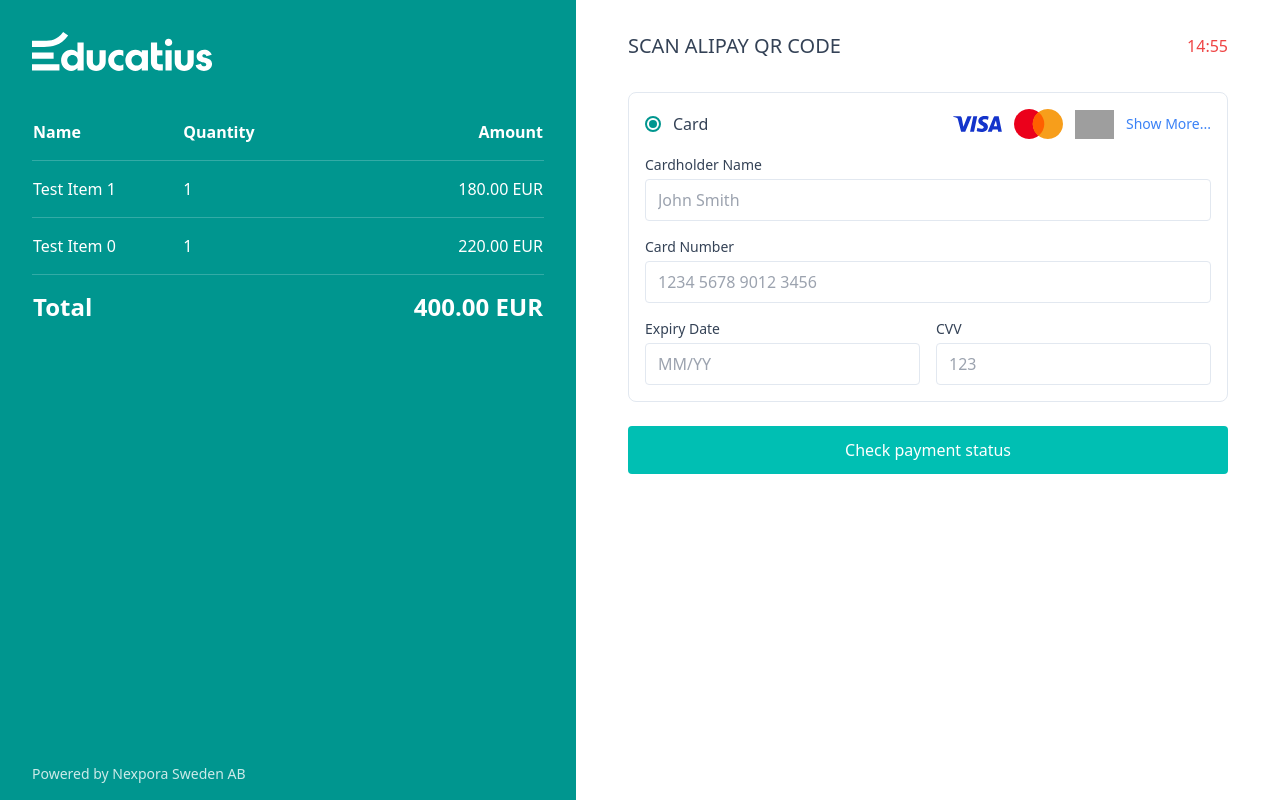
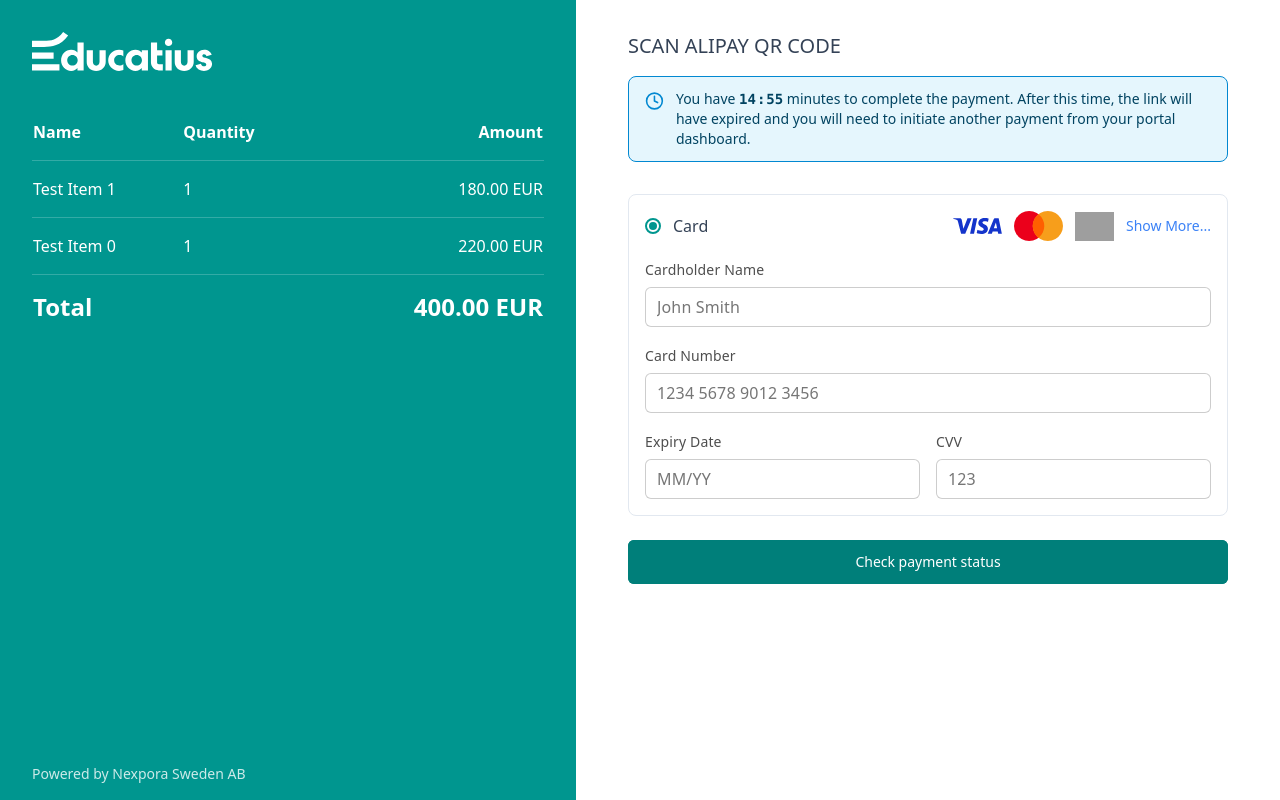
Before and after one commit to karanf/hsp-so, a Next.js app: page /dashboard/payment/gateway in a window 1280 px wide. Built offline with nearby package versions, Linux system fonts and the light colour scheme; grey boxes are pictures that could not be loaded.

Commit message:
added animations

```diff
--- /dev/null
+++ b/components/motion-primitives/sliding-number.tsx
@@ -0,0 +1,122 @@
+'use client';
+import { useEffect, useId } from 'react';
+import {
+  MotionValue,
+  motion,
+  useSpring,
+  useTransform,
+  motionValue,
+} from 'motion/react';
+import useMeasure from 'react-use-measure';
+
+const TRANSITION = {
+  type: 'spring',
+  stiffness: 280,
+  damping: 18,
+  mass: 0.3,
+};
+
+function Digit({ value, place }: { value: number; place: number }) {
+  const valueRoundedToPlace = Math.floor(value / place) % 10;
+  const initial = motionValue(valueRoundedToPlace);
+  const animatedValue = useSpring(initial, TRANSITION);
+
+  useEffect(() => {
+    animatedValue.set(valueRoundedToPlace);
+  }, [animatedValue, valueRoundedToPlace]);
+
+  return (
+    <div className='relative inline-block w-[1ch] overflow-x-visible overflow-y-clip leading-none tabular-nums'>
+      <div className='invisible'>0</div>
+      {Array.from({ length: 10 }, (_, i) => (
+        <Number key={i} mv={animatedValue} number={i} />
+      ))}
+    </div>
+  );
+}
+
+function Number({ mv, number }: { mv: MotionValue<number>; number: number }) {
+  const uniqueId = useId();
+  const [ref, bounds] = useMeasure();
+
+  const y = useTransform(mv, (latest) => {
+    if (!bounds.height) return 0;
+    const placeValue = latest % 10;
+    const offset = (10 + number - placeValue) % 10;
+    let memo = offset * bounds.height;
+
+    if (offset > 5) {
+      memo -= 10 * bounds.height;
+    }
+
+    return memo;
+  });
+
+  // don't render the animated number until we know the height
+  if (!bounds.height) {
+    return (
+      <span ref={ref} className='invisible absolute'>
+        {number}
+      </span>
+    );
+  }
+
+  return (
+    <motion.span
+      style={{ y }}
+      layoutId={`${uniqueId}-${number}`}
+      className='absolute inset-0 flex items-center justify-center'
+      transition={TRANSITION}
+      ref={ref}
+    >
+      {number}
+    </motion.span>
+  );
+}
+
+type SlidingNumberProps = {
+  value: number;
+  padStart?: boolean;
+  decimalSeparator?: string;
+};
+
+export function SlidingNumber({
+  value,
+  padStart = false,
+  decimalSeparator = '.',
+}: SlidingNumberProps) {
+  const absValue = Math.abs(value);
+  const [integerPart, decimalPart] = absValue.toString().split('.');
+  const integerValue = parseInt(integerPart, 10);
+  const paddedInteger =
+    padStart && integerValue < 10 ? `0${integerPart}` : integerPart;
+  const integerDigits = paddedInteger.split('');
+  const integerPlaces = integerDigits.map((_, i) =>
+    Math.pow(10, integerDigits.length - i - 1)
+  );
+
+  return (
+    <div className='flex items-center'>
+      {value < 0 && '-'}
+      {integerDigits.map((_, index) => (
+        <Digit
+          key={`pos-${integerPlaces[index]}`}
+          value={integerValue}
+          place={integerPlaces[index]}
+        />
+      ))}
+      {decimalPart && (
+        <>
+          <span>{decimalSeparator}</span>
+          {decimalPart.split('').map((_, index) => (
+            <Digit
+              key={`decimal-${index}`}
+              value={parseInt(decimalPart, 10)}
+              place={Math.pow(10, decimalPart.length - index - 1)}
+            />
+          ))}
+        </>
+      )}
+    </div>
+  );
+}
--- a/package.json
+++ b/package.json
@@ -45,9 +45,12 @@
     "cmdk": "^1.0.4",
     "date-fns": "^3.6.0",
     "embla-carousel-react": "^8.5.2",
+    "framer-motion": "^12.5.0",
     "geist": "^1.3.1",
     "input-otp": "^1.4.2",
     "lucide-react": "^0.475.0",
+    "motion": "^12.5.0",
+    "motion-primitives": "^0.1.0",
     "next": "^14.2.24",
     "next-themes": "^0.4.4",
     "react": "^18.3.1",
@@ -55,6 +58,7 @@
     "react-dom": "^18.3.1",
     "react-hook-form": "^7.54.2",
     "react-resizable-panels": "^2.1.7",
+    "react-use-measure": "^2.1.7",
     "recharts": "^2.15.1",
     "sonner": "^2.0.1",
     "tailwind-merge": "^3.0.2",
--- a/src/app/dashboard/payment/gateway/page.tsx
+++ b/src/app/dashboard/payment/gateway/page.tsx
@@ -3,6 +3,13 @@
 import Image from "next/image"
 import { useSearchParams, useRouter } from "next/navigation"
 import { useEffect, useState, Suspense } from "react"
+import { Clock } from "lucide-react"
+import { Alert, AlertDescription } from "@/components/ui/alert"
+import { Button } from "@/components/ui/button"
+import { Input } from "@/components/ui/input"
+import { Checkbox } from "@/components/ui/checkbox"
+import { Label } from "@/components/ui/label"
+import { SlidingNumber } from "@/components/ui/sliding-number"
 
 // PaymentForm component that uses useSearchParams
 function PaymentForm() {
@@ -162,50 +169,47 @@ function PaymentForm() {
             </div>
 
             <div className="space-y-4">
-              <div>
-                <label className="block text-sm mb-1">Cardholder Name</label>
-                <input
-                  type="text"
+              <div className="space-y-1.5">
+                <Label htmlFor="cardholderName">Cardholder Name</Label>
+                <Input
+                  id="cardholderName"
                   value={name}
                   onChange={(e) => setName(e.target.value)}
                   placeholder="John Smith"
-                  className="w-full px-3 py-2 border rounded focus:ring-1 focus:ring-[#00968F] focus:border-[#00968F]"
                 />
               </div>
 
-              <div>
-                <label className="block text-sm mb-1">Card Number</label>
-                <input
-                  type="text"
+              <div className="space-y-1.5">
+                <Label htmlFor="cardNumber">Card Number</Label>
+                <Input
+                  id="cardNumber"
                   value={cardNumber}
                   onChange={(e) => setCardNumber(e.target.value)}
                   placeholder="1234 5678 9012 3456"
-                  className="w-full px-3 py-2 border rounded focus:ring-1 focus:ring-[#00968F] focus:border-[#00968F]"
                   maxLength={19}
                 />
               </div>
 
               <div className="grid grid-cols-2 gap-4">
-                <div>
-                  <label className="block text-sm mb-1">Expiry Date</label>
-                  <input
-                    type="text"
+                <div className="space-y-1.5">
+                  <Label htmlFor="expiryDate">Expiry Date</Label>
+                  <Input
+                    id="expiryDate"
                     value={expiryDate}
                     onChange={(e) => setExpiryDate(e.target.value)}
                     placeholder="MM/YY"
-                    className="w-full px-3 py-2 border rounded focus:ring-1 focus:ring-[#00968F] focus:border-[#00968F]"
                     maxLength={5}
                   />
                 </div>
-                <div>
-                  <label className="block text-sm mb-1">CVV</label>
-                  <input
-                    type="text"
+                <div className="space-y-1.5">
+                  <Label htmlFor="cvv">CVV</Label>
+                  <Input
+                    id="cvv"
                     value={cvv}
                     onChange={(e) => setCvv(e.target.value)}
                     placeholder="123"
-                    className="w-full px-3 py-2 border rounded focus:ring-1 focus:ring-[#00968F] focus:border-[#00968F]"
                     maxLength={3}
+                    type="password"
                   />
                 </div>
               </div>
@@ -273,13 +277,21 @@ function PaymentForm() {
         {/* Right side - Payment form */}
         <div className="w-[55%] p-8">
           <div className="max-w-[600px] mx-auto">
-            <div className="flex justify-between items-center mb-8">
+            <div className="mb-8">
               <h1 className="text-xl font-medium">
                 {paymentMethod === 'CARD' ? 'ENTER CARD DETAILS' :
                  paymentMethod === 'BANK' ? 'BANK TRANSFER DETAILS' :
                  `SCAN ${paymentMethod === 'WECHAT' ? 'WECHAT' : 'ALIPAY'} QR CODE`}
               </h1>
-              <div className="text-red-500 font-medium">{formatTime(timeLeft)}</div>
+              <Alert variant="info" icon={Clock} className="mt-4">
+                <AlertDescription>
+                  You have <span className="font-bold font-mono inline-flex items-center">
+                    <SlidingNumber value={Math.floor(timeLeft / 60)} padStart={true} />
+                    <span className="mx-[1px]">:</span>
+                    <SlidingNumber value={timeLeft % 60} padStart={true} />
+                  </span> minutes to complete the payment. After this time, the link will have expired and you will need to initiate another payment from your portal dashboard.
+                </AlertDescription>
+              </Alert>
             </div>
 
             {paymentMethod === 'CARD' && (
@@ -293,26 +305,25 @@ function PaymentForm() {
               {renderPaymentForm()}
 
               {paymentMethod === 'CARD' && (
-                <div className="flex items-center gap-2">
-                  <input
-                    type="checkbox"
+                <div className="flex items-center space-x-2">
+                  <Checkbox
                     id="payInCurrency"
                     checked={payInLocalCurrency}
-                    onChange={(e) => setPayInLocalCurrency(e.target.checked)}
-                    className="rounded border-gray-300 text-[#00968F] focus:ring-[#00968F]"
+                    onCheckedChange={(checked) => setPayInLocalCurrency(checked as boolean)}
                   />
-                  <label htmlFor="payInCurrency" className="text-sm">Pay in my currency</label>
+                  <Label htmlFor="payInCurrency" className="text-sm font-normal">Pay in my currency</Label>
                 </div>
               )}
 
-              <button
+              <Button
                 type="submit"
-                className="w-full bg-[#00BFB3] text-white font-medium py-3 rounded hover:bg-[#00a89d] transition-colors"
+                className="w-full"
+                size="lg"
               >
                 {paymentMethod === 'CARD' ? `Pay ${value} ${currency}` :
                  paymentMethod === 'BANK' ? 'I have completed the bank transfer' :
                  'Check payment status'}
-              </button>
+              </Button>
             </form>
           </div>
         </div>
--- a/src/app/dashboard/payment/page.tsx
+++ b/src/app/dashboard/payment/page.tsx
@@ -3,6 +3,7 @@
 import Image from "next/image"
 import { useRouter } from "next/navigation"
 import { useState } from "react"
+import { CreditCard, Building2, QrCode } from "lucide-react"
 
 export default function PaymentPage() {
   const router = useRouter()
@@ -53,6 +54,8 @@ export default function PaymentPage() {
                 : 'hover:shadow-md hover:scale-[1.02] hover:bg-[#F8FFFE]'}`}
             onClick={() => setSelectedMethod('CARD')}
           >
+            <CreditCard className={`w-6 h-6 mb-2 transition-colors duration-200
+              ${selectedMethod === 'CARD' ? 'text-[#00968F]' : 'text-[#141414]'}`} />
             <span className={`font-medium mb-1 transition-colors duration-200
               ${selectedMethod === 'CARD' ? 'text-[#00968F]' : 'text-[#141414]'}`}>
               CARD
@@ -66,6 +69,8 @@ export default function PaymentPage() {
                 : 'hover:shadow-md hover:scale-[1.02] hover:bg-[#F8FFFE]'}`}
             onClick={() => setSelectedMethod('WECHAT')}
           >
+            <QrCode className={`w-6 h-6 mb-2 transition-colors duration-200
+              ${selectedMethod === 'WECHAT' ? 'text-[#00968F]' : 'text-[#141414]'}`} />
             <span className={`font-medium mb-1 transition-colors duration-200
               ${selectedMethod === 'WECHAT' ? 'text-[#00968F]' : 'text-[#141414]'}`}>
               WECHAT
@@ -79,6 +84,8 @@ export default function PaymentPage() {
                 : 'hover:shadow-md hover:scale-[1.02] hover:bg-[#F8FFFE]'}`}
             onClick={() => setSelectedMethod('ALIPAY')}
           >
+            <QrCode className={`w-6 h-6 mb-2 transition-colors duration-200
+              ${selectedMethod === 'ALIPAY' ? 'text-[#00968F]' : 'text-[#141414]'}`} />
             <span className={`font-medium mb-1 transition-colors duration-200
               ${selectedMethod === 'ALIPAY' ? 'text-[#00968F]' : 'text-[#141414]'}`}>
               ALIPAY
@@ -92,6 +99,8 @@ export default function PaymentPage() {
                 : 'hover:shadow-md hover:scale-[1.02] hover:bg-[#F8FFFE]'}`}
             onClick={() => setSelectedMethod('BANK')}
           >
+            <Building2 className={`w-6 h-6 mb-2 transition-colors duration-200
+              ${selectedMethod === 'BANK' ? 'text-[#00968F]' : 'text-[#141414]'}`} />
             <span className={`font-medium mb-1 transition-colors duration-200
               ${selectedMethod === 'BANK' ? 'text-[#00968F]' : 'text-[#141414]'}`}>
               BANK TRANSFER
--- a/src/components/ui/alert.tsx
+++ b/src/components/ui/alert.tsx
@@ -1,6 +1,6 @@
 import * as React from "react"
 import { cva, type VariantProps } from "class-variance-authority"
-import { Info, AlertCircle, CheckCircle2, AlertTriangle } from "lucide-react"
+import { Info, AlertCircle, CheckCircle2, AlertTriangle, LucideIcon } from "lucide-react"
 
 import { cn } from "@/lib/utils"
 
@@ -21,10 +21,13 @@ const alertVariants = cva(
   }
 )
 
-const Alert = React.forwardRef<
-  HTMLDivElement,
-  React.HTMLAttributes<HTMLDivElement> & VariantProps<typeof alertVariants>
->(({ className, variant = "info", ...props }, ref) => {
+interface AlertProps extends React.HTMLAttributes<HTMLDivElement>,
+  VariantProps<typeof alertVariants> {
+  icon?: LucideIcon
+}
+
+const Alert = React.forwardRef<HTMLDivElement, AlertProps>(
+  ({ className, variant = "info", icon, ...props }, ref) => {
     const icons = {
       info: Info,
       warning: AlertTriangle,
@@ -32,7 +35,7 @@ const Alert = React.forwardRef<
       success: CheckCircle2,
     }
 
-  const IconComponent = icons[variant as keyof typeof icons] || Info
+    const IconComponent = icon || icons[variant as keyof typeof icons] || Info
 
     return (
       <div
@@ -44,7 +47,8 @@ const Alert = React.forwardRef<
         <div className="w-full">{props.children}</div>
       </div>
     )
-})
+  }
+)
 Alert.displayName = "Alert"
 
 const AlertTitle = React.forwardRef<
--- /dev/null
+++ b/src/components/ui/sliding-number.tsx
@@ -0,0 +1,122 @@
+'use client';
+import { useEffect, useId } from 'react';
+import {
+  MotionValue,
+  motion,
+  useSpring,
+  useTransform,
+  motionValue,
+} from 'motion/react';
+import useMeasure from 'react-use-measure';
+
+const TRANSITION = {
+  type: 'spring',
+  stiffness: 280,
+  damping: 18,
+  mass: 0.3,
+};
+
+function Digit({ value, place }: { value: number; place: number }) {
+  const valueRoundedToPlace = Math.floor(value / place) % 10;
+  const initial = motionValue(valueRoundedToPlace);
+  const animatedValue = useSpring(initial, TRANSITION);
+
+  useEffect(() => {
+    animatedValue.set(valueRoundedToPlace);
+  }, [animatedValue, valueRoundedToPlace]);
+
+  return (
+    <div className='relative inline-block w-[1ch] overflow-x-visible overflow-y-clip leading-none tabular-nums'>
+      <div className='invisible'>0</div>
+      {Array.from({ length: 10 }, (_, i) => (
+        <Number key={i} mv={animatedValue} number={i} />
+      ))}
+    </div>
+  );
+}
+
+function Number({ mv, number }: { mv: MotionValue<number>; number: number }) {
+  const uniqueId = useId();
+  const [ref, bounds] = useMeasure();
+
+  const y = useTransform(mv, (latest) => {
+    if (!bounds.height) return 0;
+    const placeValue = latest % 10;
+    const offset = (10 + number - placeValue) % 10;
+    let memo = offset * bounds.height;
+
+    if (offset > 5) {
+      memo -= 10 * bounds.height;
+    }
+
+    return memo;
+  });
+
+  // don't render the animated number until we know the height
+  if (!bounds.height) {
+    return (
+      <span ref={ref} className='invisible absolute'>
+        {number}
+      </span>
+    );
+  }
+
+  return (
+    <motion.span
+      style={{ y }}
+      layoutId={`${uniqueId}-${number}`}
+      className='absolute inset-0 flex items-center justify-center'
+      transition={TRANSITION}
+      ref={ref}
+    >
+      {number}
+    </motion.span>
+  );
+}
+
+type SlidingNumberProps = {
+  value: number;
+  padStart?: boolean;
+  decimalSeparator?: string;
+};
+
+export function SlidingNumber({
+  value,
+  padStart = false,
+  decimalSeparator = '.',
+}: SlidingNumberProps) {
+  const absValue = Math.abs(value);
+  const [integerPart, decimalPart] = absValue.toString().split('.');
+  const integerValue = parseInt(integerPart, 10);
+  const paddedInteger =
+    padStart && integerValue < 10 ? `0${integerPart}` : integerPart;
+  const integerDigits = paddedInteger.split('');
+  const integerPlaces = integerDigits.map((_, i) =>
+    Math.pow(10, integerDigits.length - i - 1)
+  );
+
+  return (
+    <div className='flex items-center'>
+      {value < 0 && '-'}
+      {integerDigits.map((_, index) => (
+        <Digit
+          key={`pos-${integerPlaces[index]}`}
+          value={integerValue}
+          place={integerPlaces[index]}
+        />
+      ))}
+      {decimalPart && (
+        <>
+          <span>{decimalSeparator}</span>
+          {decimalPart.split('').map((_, index) => (
+            <Digit
+              key={`decimal-${index}`}
+              value={parseInt(decimalPart, 10)}
+              place={Math.pow(10, decimalPart.length - index - 1)}
+            />
+          ))}
+        </>
+      )}
+    </div>
+  );
+}
```
Also changed, not shown: 1 other file (tests, documents, lock files or other folders). Lines whose indentation alone changed are shown as unchanged.
